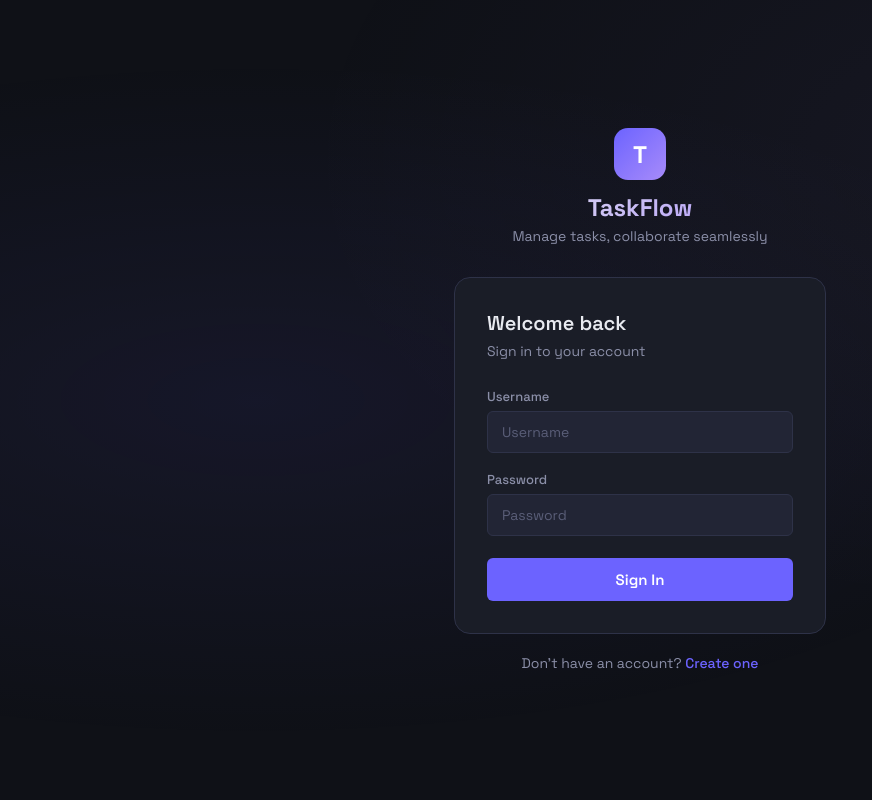
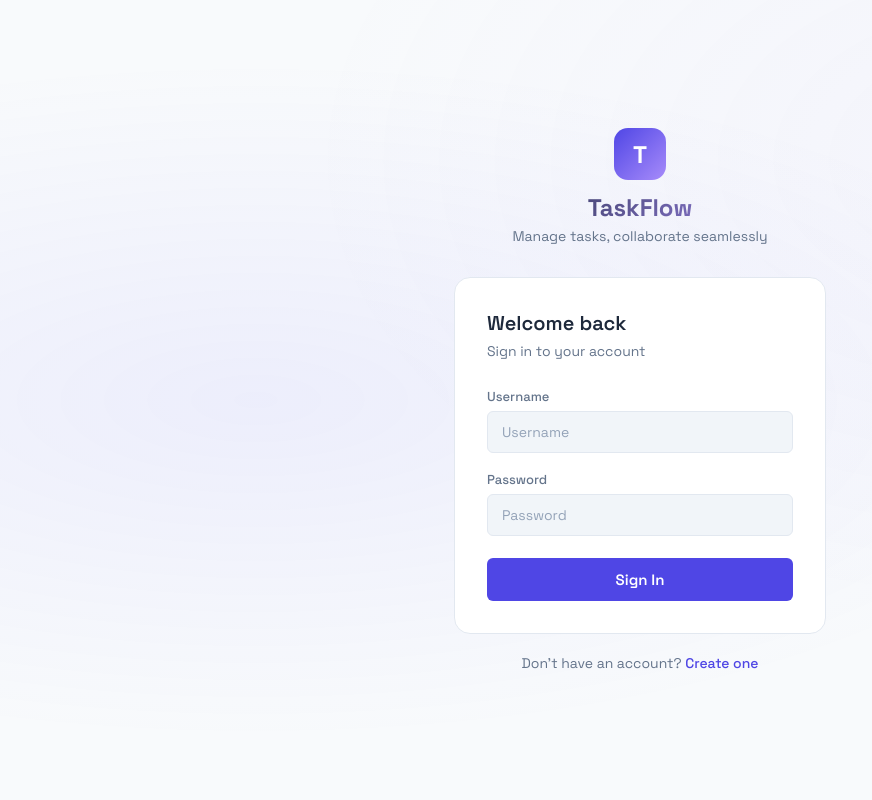
Before and after one commit to durgesh253/TaskManager, a Django app: page / in a window 1280 px wide. Shown: the whole page, without its empty margins (0-872 px from the left). Run offline with Django 5.2, Linux system fonts and the light colour scheme.

Commit message:
colur fixx

```diff
--- a/templates/accounts/login.html
+++ b/templates/accounts/login.html
@@ -9,10 +9,10 @@
     <style>
         *, *::before, *::after { box-sizing: border-box; margin: 0; padding: 0; }
         :root {
-            --bg: #0f1117; --surface: #1a1d27; --surface2: #222535;
-            --border: #2e3248; --text: #e8eaf0; --text-muted: #8b8fa8; --text-dim: #5a5e78;
-            --accent: #6c63ff; --accent-hover: #7c74ff; --accent-dim: rgba(108,99,255,0.15);
-            --green: #22c55e; --red: #ef4444; --red-dim: rgba(239,68,68,0.15);
+            --bg: #f8fafc; --surface: #ffffff; --surface2: #f1f5f9;
+            --border: #e2e8f0; --text: #1e293b; --text-muted: #64748b; --text-dim: #94a3b8;
+            --accent: #4f46e5; --accent-hover: #4338ca; --accent-dim: rgba(79,70,229,0.1);
+            --green: #16a34a; --red: #dc2626; --red-dim: rgba(220,38,38,0.1);
             --radius: 10px; --radius-sm: 6px;
         }
         body { font-family: 'Space Grotesk', sans-serif; background: var(--bg); color: var(--text); min-height: 100vh; display: flex; align-items: center; justify-content: center; }
```
Also changed, not shown: templates/accounts/register.html (+4 -4 lines).
